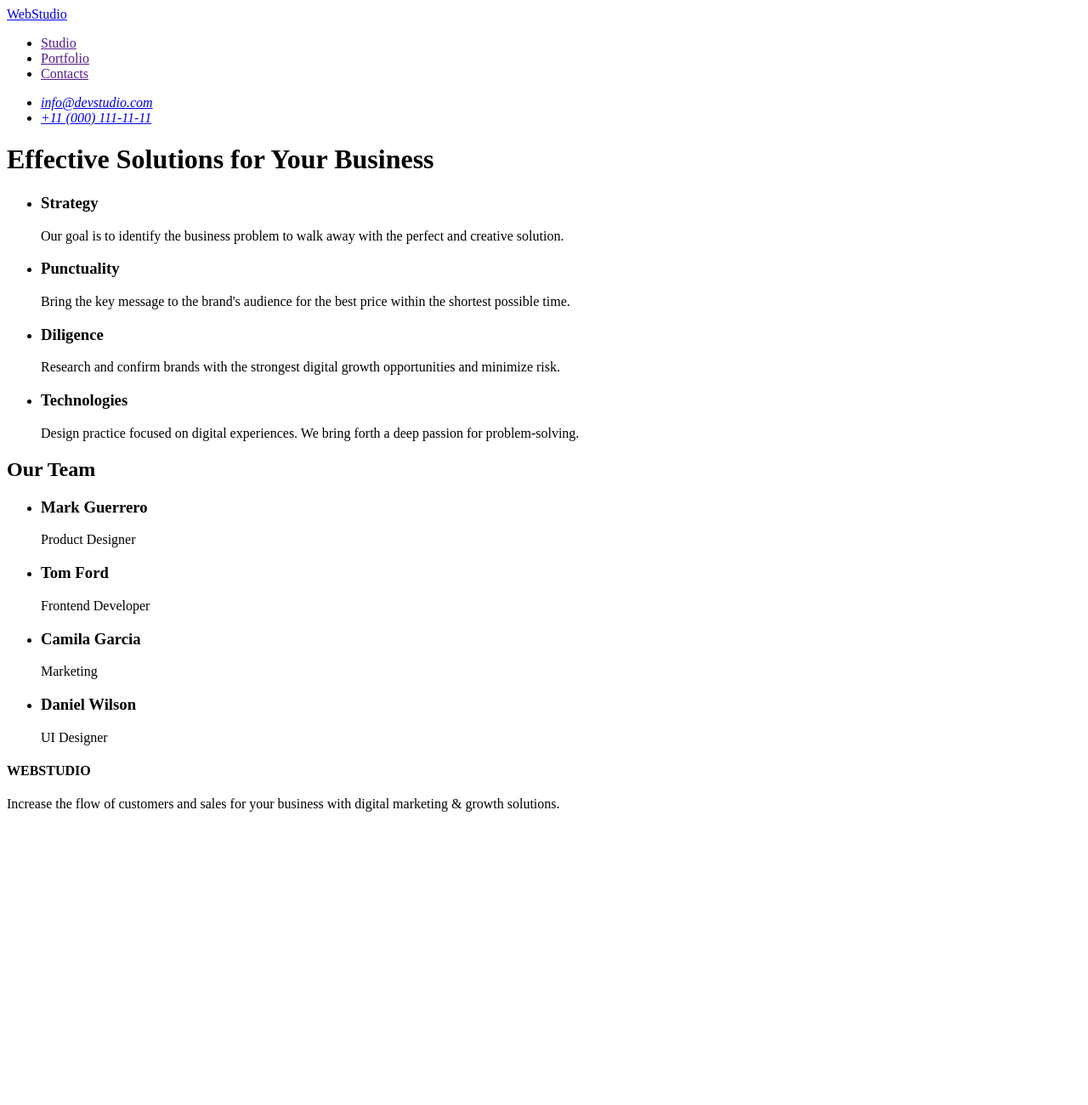
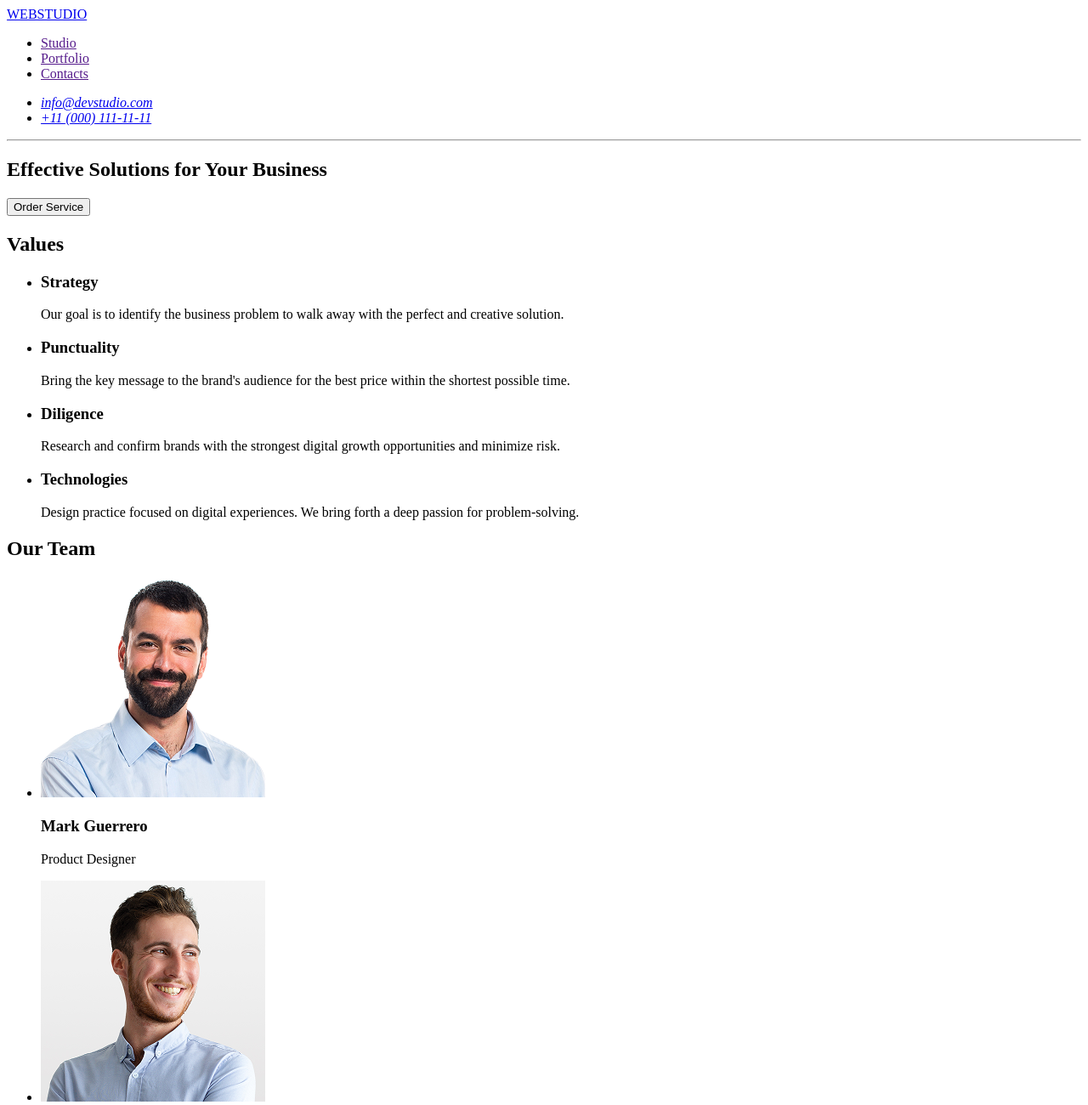
Before and after one commit to prusovoleksii-ux/goit-markup-hw-03, a plain HTML site: page index.html in a window 1280 px wide. Shown: the top 1300 px of the page at 85% size. Before the commit the page ends 971 px from the top, so only its background shows below. Drawn offline with Linux system fonts and the light colour scheme.

Commit message:
improve formatting

```diff
--- a/index.html
+++ b/index.html
@@ -10,7 +10,7 @@
 
     <header>
         <nav>
-            <a href="./index.html">WebStudio</a>
+            <a href="./index.html">WEBSTUDIO</a>
             <ul>
                 <li><a href="">Studio</a></li>
                 <li><a href="">Portfolio</a></li>
@@ -23,12 +23,24 @@
                 <li><a href="tel:+110001111111">+11 (000) 111-11-11</a></li>
             </ul>
         </address>
+        <hr>
     </header>
 
+    <main>
+
+        <!-- #region Order Service -->
+        <section>
             <h1>Effective Solutions for Your Business</h1>
+            <button>Order Service</button>
+        </section>
+        <!-- #endregion Order Service -->
 
+        <!-- #region Values -->
+        <section>
+            <h2>Values</h2>
             <ul>
-        <li><h3>Strategy</h3>
+                <li>
+                    <h3>Strategy</h3>
                     <p>
                         Our goal is to identify the business
                         problem to walk away with the perfect and creative solution.
@@ -56,29 +68,41 @@
                     </p>
                 </li>
             </ul>
+        </section>
+        <!-- #endregion Values -->
 
+        <!-- #region Our Team -->
+        <section>
         <h2>Our Team</h2>
-
         <ul>
             <li>
+                <img src="./images/mark.png" alt="Mark Guerrero">
                 <h3>Mark Guerrero</h3>
                 <p>Product Designer</p>
             </li>
             <li>
+                <img src="./images/tom.png" alt="Tom Ford">
                 <h3>Tom Ford</h3>
                 <p>Frontend Developer</p>
             </li>
             <li>
+                <img src="./images/camila.png" alt="Camila Garcia">
                 <h3>Camila Garcia</h3>
                 <p>Marketing</p>
             </li>
             <li>
+                <img src="./images/daniel.png" alt="Daniel Wilson">
                 <h3>Daniel Wilson</h3>
                 <p>UI Designer</p>
             </li>
         </ul>
+        </section>
+        <!-- #endregion Our Team -->
+
+    </main>
 
    <footer>
+        <hr>
         <h4>WEBSTUDIO</h4>
         <p>
             Increase the flow of customers and sales for your
```
Also changed, not shown: prettierrc.json (added, +12 -0 lines), images/camila.png (added), images/daniel.png (added), images/mark.png (added), images/tom.png (added). Lines whose indentation alone changed are shown as unchanged.
